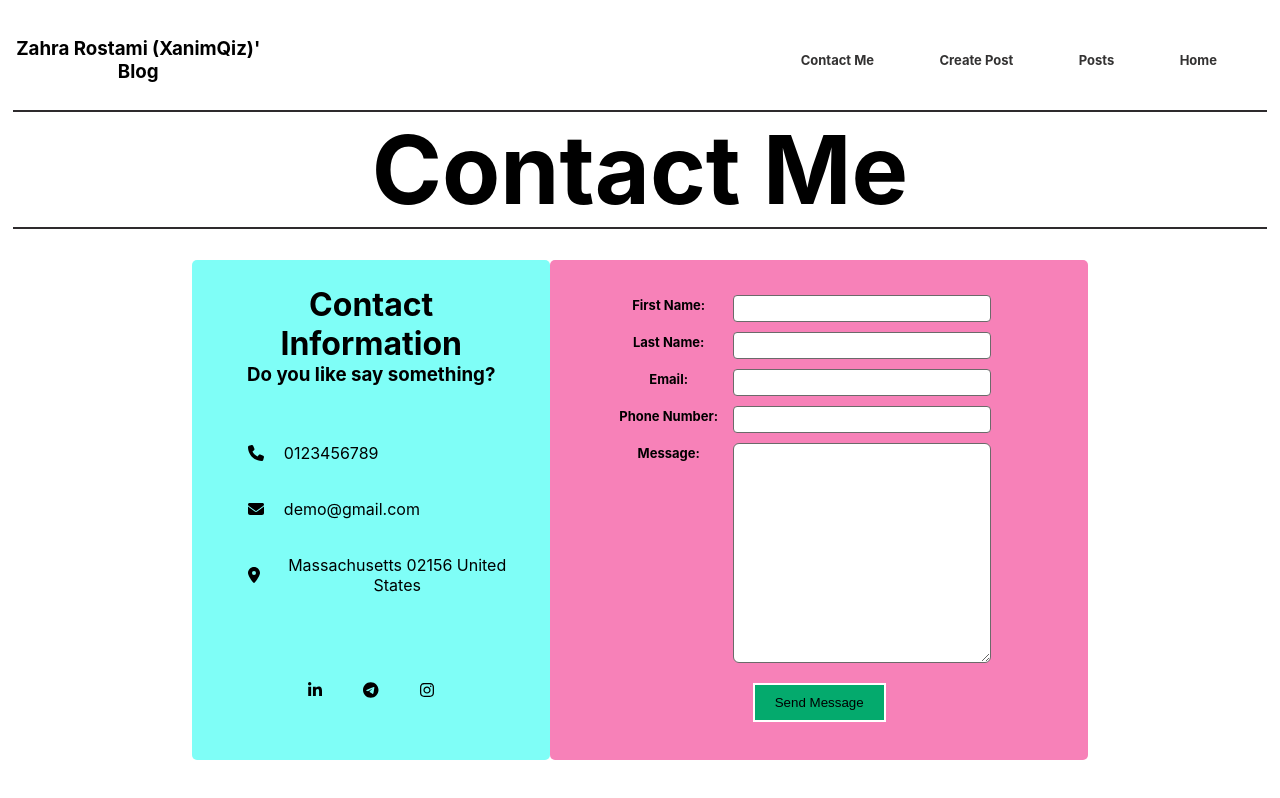
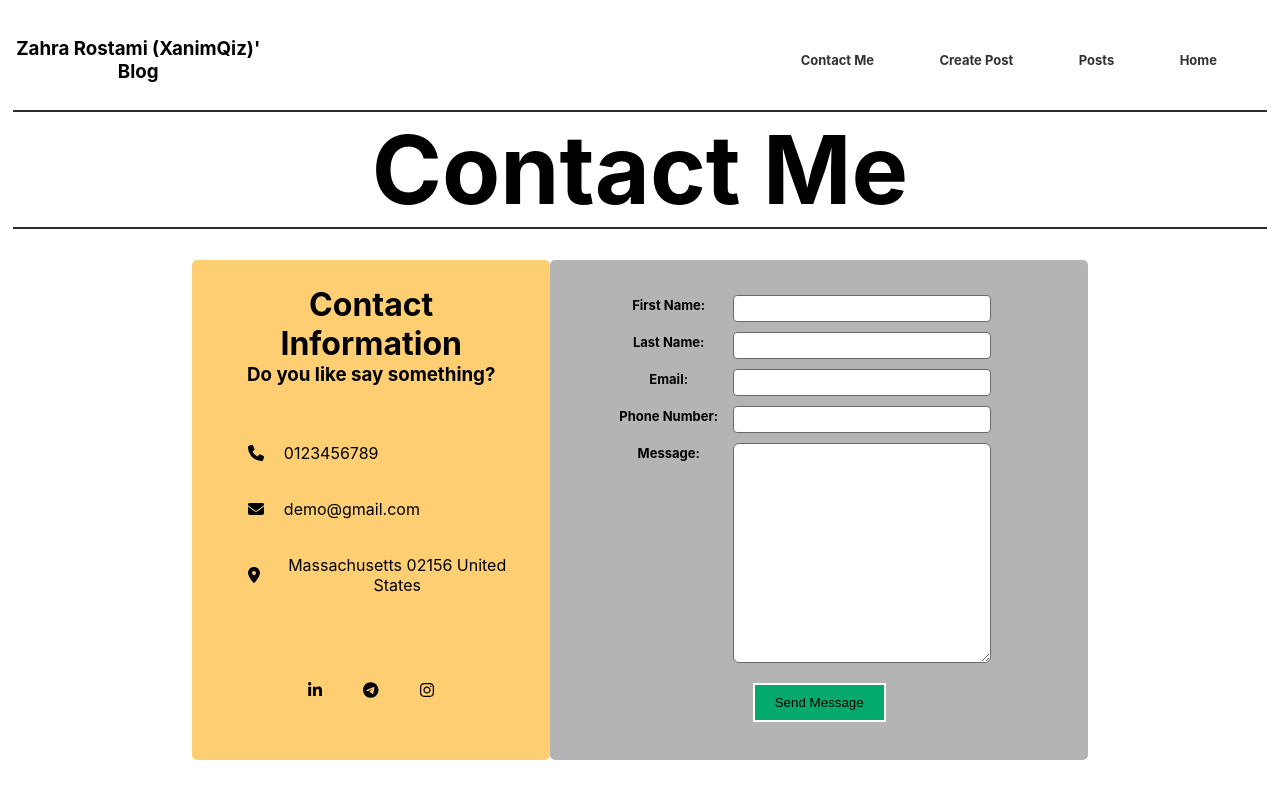
Before and after one commit to zahraRostami1999/blog-app, a React (Create React App) app: page /contactMe in a window 1280 px wide. Built offline with nearby package versions, Linux system fonts and the light colour scheme.

Commit message:
edit contactMe page: change col-40 and col-60 background color

```diff
--- a/src/pages/contactMe/contactMe.module.css
+++ b/src/pages/contactMe/contactMe.module.css
@@ -21,12 +21,12 @@
 
 .col_40 {
   width: 40%;
-  background-color: rgb(127, 254, 247);
+  background-color: rgb(254, 207, 114);
 }
 
 .col_60 {
   width: 60%;
-  background-color: rgb(247, 129, 184);
+  background-color: rgb(180, 180, 180);
 }
 
 .colContainer {
```
